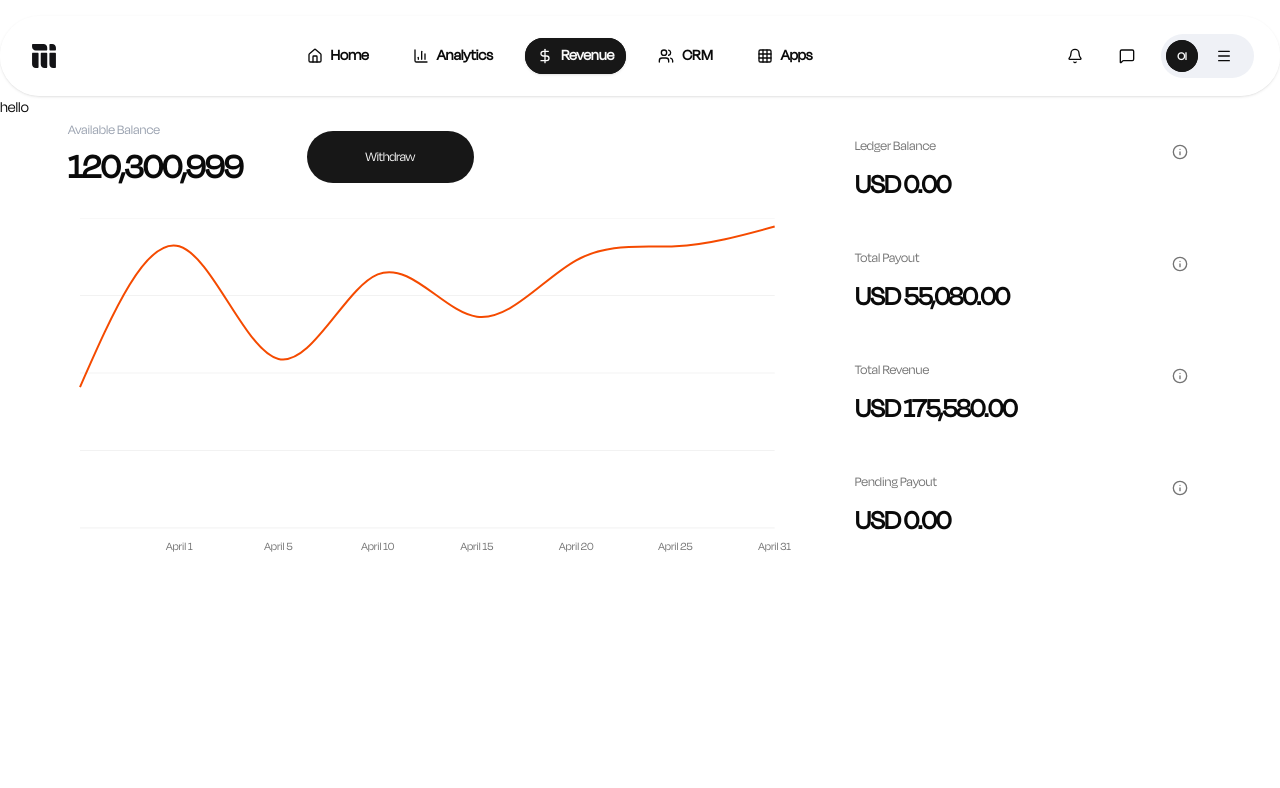
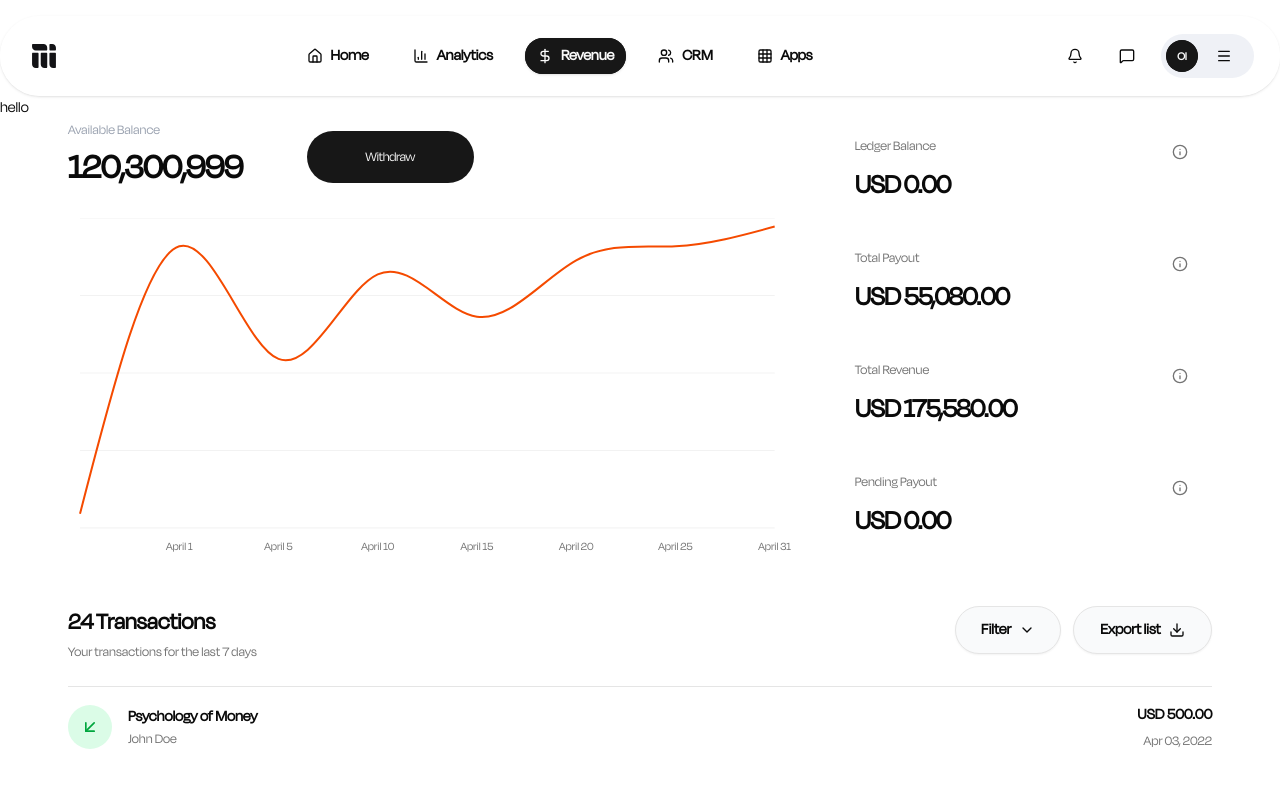
Before and after one commit to timmie20/mainstack-fe-test, a React (Vite) app: page / in a window 1280 px wide. Shown: the top 788 px of the page. Built offline with nearby package versions, Linux system fonts and the light colour scheme.

Commit message:
feat(ui): build transaction table

```diff
--- a/package.json
+++ b/package.json
@@ -11,6 +11,7 @@
   },
   "dependencies": {
     "@radix-ui/react-avatar": "^1.1.10",
+    "@radix-ui/react-separator": "^1.1.7",
     "@radix-ui/react-slot": "^1.2.3",
     "@tailwindcss/vite": "^4.1.14",
     "class-variance-authority": "^0.7.1",
--- a/src/components/revenue/chart-line-default.tsx
+++ b/src/components/revenue/chart-line-default.tsx
@@ -16,7 +16,7 @@ interface ChartLineDefaultProps {
 }
 
 const chartData = [
-  { month: "May 31", balance: 100 },
+  { month: "May 31", balance: 10 },
   { month: "April 1", balance: 200 },
   { month: "April 5", balance: 120 },
   { month: "April 10", balance: 180 },
--- /dev/null
+++ b/src/components/revenue/transaction-row.tsx
@@ -0,0 +1,48 @@
+import { formatAmount, formatDate } from "@/lib/helpers";
+import type { Transaction } from "@/types";
+import { ArrowUpRight, ArrowDownLeft } from "lucide-react";
+
+interface TransactionRowProps {
+  transaction: Transaction;
+}
+
+export function TransactionRow({ transaction }: TransactionRowProps) {
+  const isDeposit = transaction.type === "deposit";
+  const isWithdrawal = transaction.type === "withdrawal";
+  const iconBgColor = isDeposit ? "bg-green-100" : "bg-red-100";
+  const iconColor = isDeposit ? "text-green-600" : "text-red-600";
+  const Icon = isDeposit ? ArrowDownLeft : ArrowUpRight;
+
+  return (
+    <div className="flex items-center justify-between py-4 px-0 border-b border-border last:border-b-0">
+      {/* Left: Icon and Product Info */}
+      <div className="flex items-center gap-4 flex-1">
+        <div className={`${iconBgColor} rounded-full p-3 flex-shrink-0`}>
+          <Icon className={`${iconColor} w-5 h-5`} />
+        </div>
+        <div className="flex-1 min-w-0">
+          <p className="font-semibold text-foreground truncate">
+            {!transaction.metadata && isWithdrawal
+              ? "Cash withdrawal "
+              : transaction.metadata.product_name}
+          </p>
+          <p className="text-sm text-muted-foreground truncate">
+            {isDeposit && transaction.status === "successful"
+              ? transaction.metadata.name
+              : "pending"}
+          </p>
+        </div>
+      </div>
+
+      {/* Right: Amount and Date */}
+      <div className="flex flex-col items-end gap-1 flex-shrink-0 ml-4">
+        <p className="font-bold text-foreground">
+          {formatAmount(transaction.amount)}
+        </p>
+        <p className="text-sm text-muted-foreground">
+          {formatDate(transaction.date)}
+        </p>
+      </div>
+    </div>
+  );
+}
--- /dev/null
+++ b/src/components/revenue/transactions-list.tsx
@@ -0,0 +1,96 @@
+"use client";
+
+import { useState } from "react";
+import { Button } from "@/components/ui/button";
+import { Download, ChevronDown } from "lucide-react";
+import { TransactionRow } from "./transaction-row";
+import { Separator } from "../ui/separator";
+
+interface TransactionMetadata {
+  name: string;
+  type: string;
+  email: string;
+  quantity: number;
+  country: string;
+  product_name: string;
+}
+
+interface Transaction {
+  amount: number;
+  metadata: TransactionMetadata;
+  payment_reference: string;
+  status: string;
+  type: "deposit" | "withdrawal";
+  date: string;
+}
+
+interface TransactionsListProps {
+  transactions: Transaction[];
+  title?: string;
+  subtitle?: string;
+}
+
+export function TransactionsList({
+  transactions,
+  title = "24 Transactions",
+  subtitle = "Your transactions for the last 7 days",
+}: TransactionsListProps) {
+  const [filterOpen, setFilterOpen] = useState(false);
+
+  const handleExport = () => {
+    // Export functionality can be implemented here
+    console.log("Exporting transactions...");
+  };
+
+  return (
+    <div className="w-full mt-12">
+      {/* Header */}
+      <div className="flex items-start justify-between mb-6">
+        <div>
+          <h2 className="text-2xl font-bold text-foreground">{title}</h2>
+          <p className="text-sm text-muted-foreground mt-1">{subtitle}</p>
+        </div>
+
+        {/* Action Buttons */}
+        <div className="flex items-center gap-3">
+          <Button
+            variant="outline"
+            size="sm"
+            className="gap-2 bg-gray-50 py-3 text-base font-semibold h-12 w-[106px] rounded-full"
+            onClick={() => setFilterOpen(!filterOpen)}
+          >
+            Filter
+            <ChevronDown className="w-4 h-4" />
+          </Button>
+          <Button
+            variant="outline"
+            size="sm"
+            className="gap-2 bg-gray-50 py-3 text-base font-semibold h-12 w-[139px] rounded-full"
+            onClick={handleExport}
+          >
+            Export list
+            <Download className="w-4 h-4" />
+          </Button>
+        </div>
+      </div>
+
+      <Separator />
+
+      {/* Transactions List */}
+      <div className="space-y-0">
+        {transactions.length > 0 ? (
+          transactions.map((transaction) => (
+            <TransactionRow
+              key={transaction.payment_reference}
+              transaction={transaction}
+            />
+          ))
+        ) : (
+          <div className="py-8 text-center text-muted-foreground">
+            No transactions found
+          </div>
+        )}
+      </div>
+    </div>
+  );
+}
--- /dev/null
+++ b/src/components/ui/separator.tsx
@@ -0,0 +1,26 @@
+import * as React from "react"
+import * as SeparatorPrimitive from "@radix-ui/react-separator"
+
+import { cn } from "@/lib/utils"
+
+function Separator({
+  className,
+  orientation = "horizontal",
+  decorative = true,
+  ...props
+}: React.ComponentProps<typeof SeparatorPrimitive.Root>) {
+  return (
+    <SeparatorPrimitive.Root
+      data-slot="separator"
+      decorative={decorative}
+      orientation={orientation}
+      className={cn(
+        "bg-border shrink-0 data-[orientation=horizontal]:h-px data-[orientation=horizontal]:w-full data-[orientation=vertical]:h-full data-[orientation=vertical]:w-px",
+        className
+      )}
+      {...props}
+    />
+  )
+}
+
+export { Separator }
--- /dev/null
+++ b/src/lib/helpers.ts
@@ -0,0 +1,15 @@
+export const formatDate = (dateString: string) => {
+  const date = new Date(dateString);
+  return date.toLocaleDateString("en-US", {
+    month: "short",
+    day: "2-digit",
+    year: "numeric",
+  });
+};
+
+export const formatAmount = (amount: number) => {
+  return `USD ${amount.toLocaleString("en-US", {
+    minimumFractionDigits: 2,
+    maximumFractionDigits: 2,
+  })}`;
+};
--- a/src/page/revenue.tsx
+++ b/src/page/revenue.tsx
@@ -1,10 +1,28 @@
 import { FinancialMetrics } from "@/components/revenue/financial-metrics";
-
+import { TransactionsList } from "@/components/revenue/transactions-list";
+const sampleTransactions = [
+  {
+    amount: 500,
+    metadata: {
+      name: "John Doe",
+      type: "digital_product",
+      email: "johndoe@example.com",
+      quantity: 1,
+      country: "Nigeria",
+      product_name: "Psychology of Money",
+    },
+    payment_reference: "c3f7123f-186f-4a45-b911-76736e9c5937",
+    status: "successful",
+    type: "deposit" as const,
+    date: "2022-04-03",
+  },
+];
 export default function Revenue() {
   return (
     <>
       <div className="max-w-[1160px] mx-auto px-2">
         <FinancialMetrics />
+        <TransactionsList transactions={sampleTransactions} />
       </div>
     </>
   );
--- a/src/types/index.ts
+++ b/src/types/index.ts
@@ -5,3 +5,21 @@ export interface WalletDataProps {
   pending_payout: string;
   ledger_balance: string;
 }
+
+export interface TransactionMetadata {
+  name: string;
+  type: string;
+  email: string;
+  quantity: number;
+  country: string;
+  product_name: string;
+}
+
+export interface Transaction {
+  amount: number;
+  metadata: TransactionMetadata;
+  payment_reference: string;
+  status: string;
+  type: "deposit" | "withdrawal";
+  date: string;
+}
```
Also changed, not shown: 1 other file (tests, documents, lock files or other folders).
